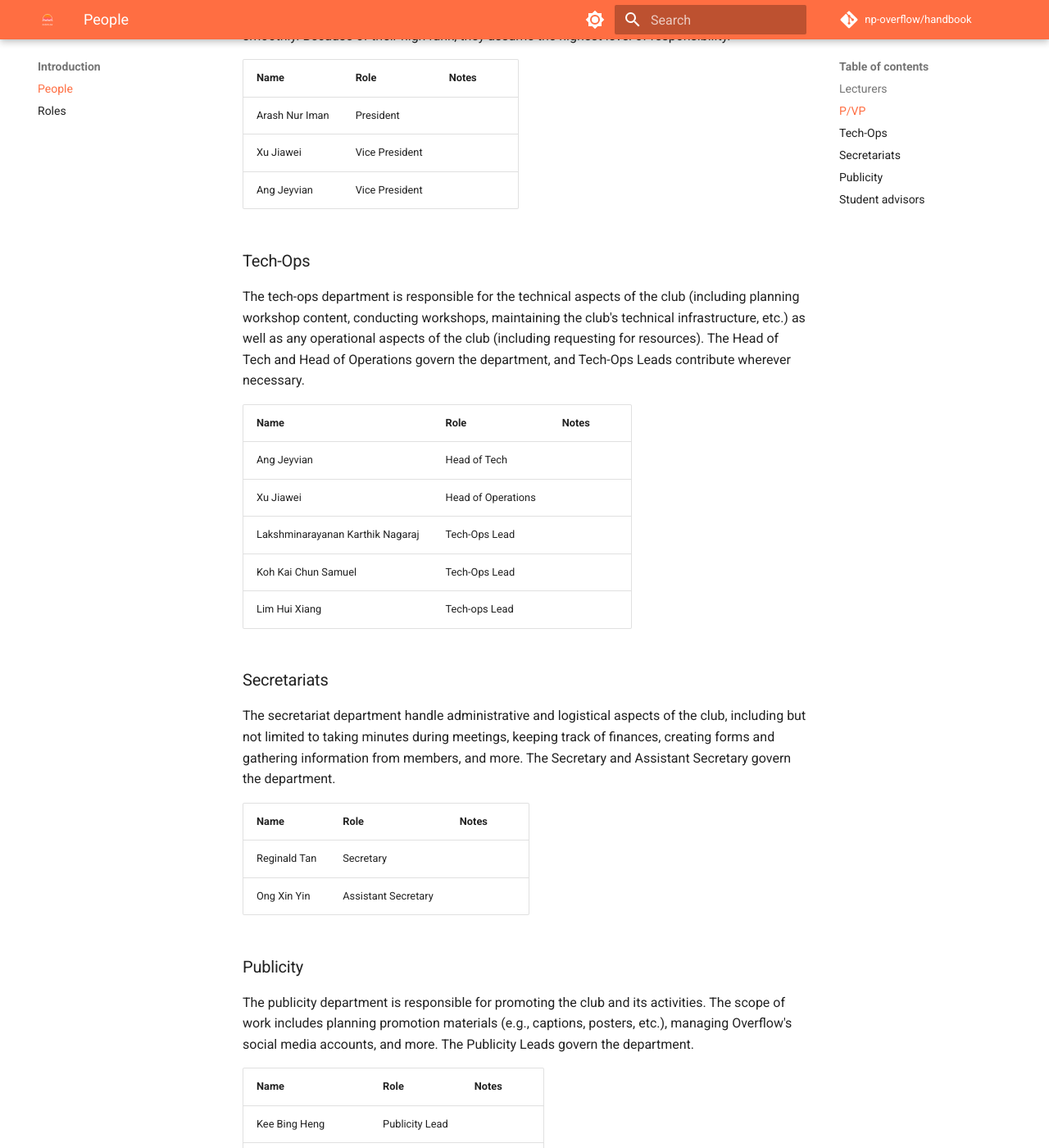
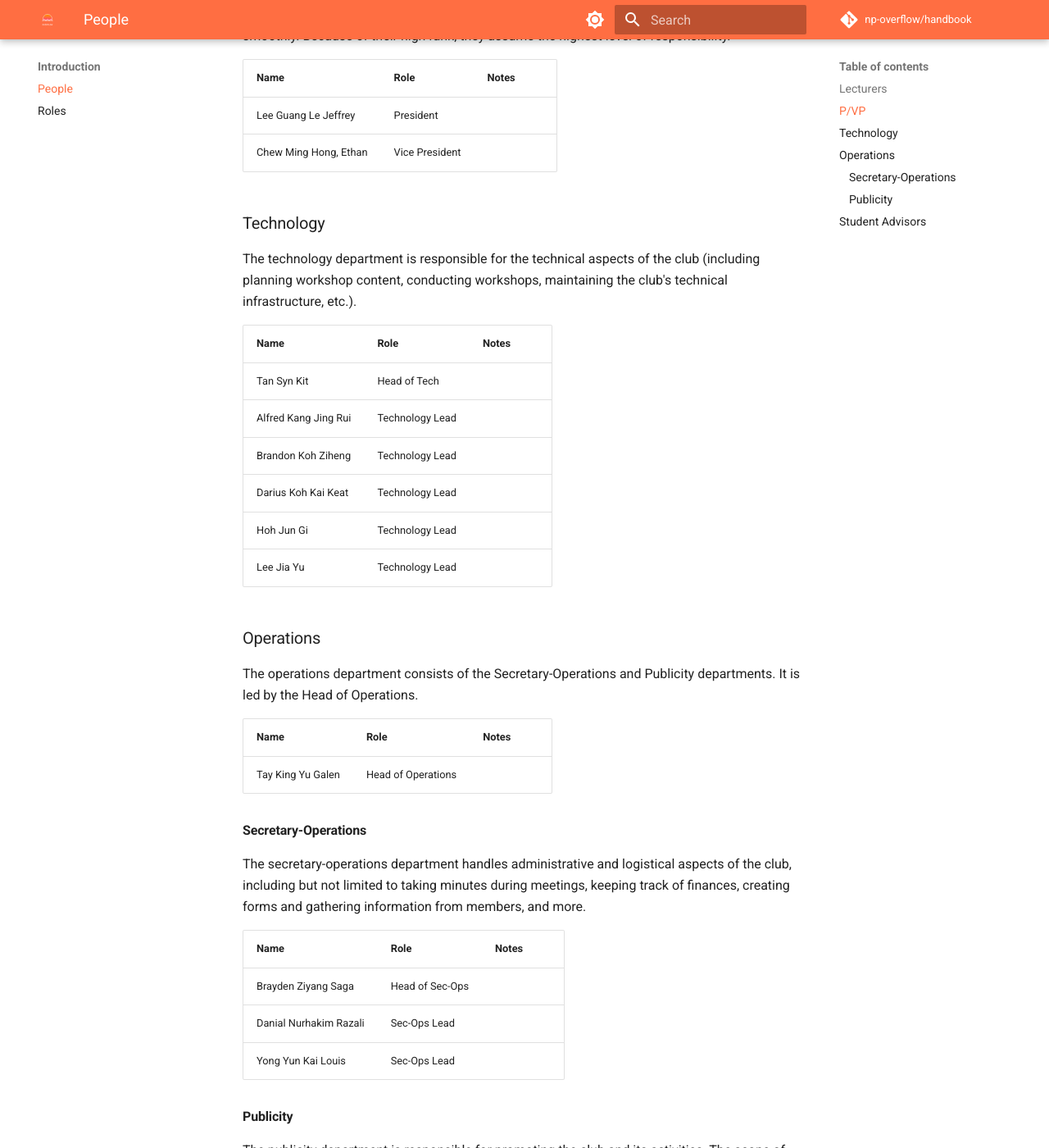
Before and after one commit to np-overflow/handbook, an MkDocs documentation site: the page built from docs/introduction/people.md, in a window 1280 px wide and 1400 px high, scrolled down 734 px. Shown: the whole window at 82% size. Built offline with MkDocs 1.6.1 and Material for MkDocs 9.7.7, drawn with Linux system fonts in a browser that asks for light colours; comment, search, counter and statistics services are not loaded; some of the changed text lies outside the part shown.

Commit message:
feat: update excos and roles

```diff
--- a/docs/introduction/people.md
+++ b/docs/introduction/people.md
@@ -16,50 +16,60 @@ Lecturers are the advisors of Overflow. They provide guidance and support to the
 
 The President and Vice-President(s) are the highest-ranking members of the club. They are responsible for setting the direction of the club and ensuring that the club continues to run smoothly. Because of their high rank, they assume the highest level of responsibility.
 
-| Name           | Role           | Notes |
-| -------------- | -------------- | ----- |
-| Arash Nur Iman | President      |       |
-| Xu Jiawei      | Vice President |       |
-| Ang Jeyvian    | Vice President |       |
+| Name                  | Role           | Notes |
+| --------------------- | -------------- | ----- |
+| Lee Guang Le Jeffrey  | President      |       |
+| Chew Ming Hong, Ethan | Vice President |       |
 
-### Tech-Ops
+### Technology
 
-The tech-ops department is responsible for the technical aspects of the club (including planning workshop content, conducting workshops, maintaining the club's technical infrastructure, etc.) as well as any operational aspects of the club (including requesting for resources). The Head of Tech and Head of Operations govern the department, and Tech-Ops Leads contribute wherever necessary.
+The technology department is responsible for the technical aspects of the club (including planning workshop content, conducting workshops, maintaining the club's technical infrastructure, etc.).
 
-| Name                             | Role               | Notes |
-| -------------------------------- | ------------------ | ----- |
-| Ang Jeyvian                      | Head of Tech       |       |
-| Xu Jiawei                        | Head of Operations |       |
-| Lakshminarayanan Karthik Nagaraj | Tech-Ops Lead      |       |
-| Koh Kai Chun Samuel              | Tech-Ops Lead      |       |
-| Lim Hui Xiang                    | Tech-ops Lead      |       |
+| Name                  | Role            | Notes |
+| --------------------- | --------------- | ----- |
+| Tan Syn Kit           | Head of Tech    |       |
+| Alfred Kang Jing Rui  | Technology Lead |       |
+| Brandon Koh Ziheng    | Technology Lead |       |
+| Darius Koh Kai Keat   | Technology Lead |       |
+| Hoh Jun Gi            | Technology Lead |       |
+| Lee Jia Yu            | Technology Lead |       |
 
-### Secretariats
+### Operations
 
-The secretariat department handle administrative and logistical aspects of the club, including but not limited to taking minutes during meetings, keeping track of finances, creating forms and gathering information from members, and more. The Secretary and Assistant Secretary govern the department.
+The operations department consists of the Secretary-Operations and Publicity departments. It is led by the Head of Operations.
 
-| Name         | Role                | Notes |
-| ------------ | ------------------- | ----- |
-| Reginald Tan | Secretary           |       |
-| Ong Xin Yin  | Assistant Secretary |       |
+| Name              | Role               | Notes |
+| ----------------- | ------------------ | ----- |
+| Tay King Yu Galen | Head of Operations |       |
 
-### Publicity
+#### Secretary-Operations
 
-The publicity department is responsible for promoting the club and its activities. The scope of work includes planning promotion materials (e.g., captions, posters, etc.), managing Overflow's social media accounts, and more. The Publicity Leads govern the department.
+The secretary-operations department handles administrative and logistical aspects of the club, including but not limited to taking minutes during meetings, keeping track of finances, creating forms and gathering information from members, and more.
 
-| Name                | Role           | Notes |
-| ------------------- | -------------- | ----- |
-| Kee Bing Heng       | Publicity Lead |       |
-| Koh Kai Chun Samuel | Publicity Lead |       |
+| Name                   | Role            | Notes |
+| ---------------------- | --------------- | ----- |
+| Brayden Ziyang Saga    | Head of Sec-Ops |       |
+| Danial Nurhakim Razali | Sec-Ops Lead    |       |
+| Yong Yun Kai Louis     | Sec-Ops Lead    |       |
 
-### Student advisors
+#### Publicity
+
+The publicity department is responsible for promoting the club and its activities. The scope of work includes planning promotion materials (e.g., captions, posters, etc.), managing Overflow's social media accounts, and more.
+
+| Name           | Role              | Notes |
+| -------------- | ----------------- | ----- |
+| Sung Yeji      | Head of Publicity |       |
+| Loh Sze Kye    | Publicity Lead    |       |
+| Quek Tsun Yang | Publicity Lead    |       |
+
+### Student Advisors
 
 Student advisors are senior members of the club who provide guidance and support to the EXCO. They do not make decisions for the club, but are a valuable source of advice and experience. They usually work together with higher-ranking members of the club, particularly the P/VP(s) and the lecturers, and give input wherever necessary.
 
-| Name                | Role            | Notes        |
-| ------------------- | --------------- | ------------ |
-| Qin Guan            | Student Advisor |              |
-| Lai Wai Hang        | Student Advisor |              |
-| Jimmy Lew Kwong Yi  | Student Advisor | never retire |
-| Yong Zong Han Ryan  | Student Advisor |              |
-| Addison Chua Jie Yi | Student Advisor |              |
+| Name                | Role            | Notes |
+| ------------------- | --------------- | ----- |
+| Arash Nur Iman      | Student Advisor |       |
+| Xu Jiawei           | Student Advisor |       |
+| Ang Jeyvian         | Student Advisor |       |
+| Kee Bing Heng       | Student Advisor |       |
+| Koh Kai Chun Samuel | Student Advisor |       |
--- a/docs/introduction/roles.md
+++ b/docs/introduction/roles.md
@@ -8,14 +8,12 @@ The Overflow EXCO has a largely flat hierarchy, meaning that everyone is encoura
 - Cares for and manages all departments in Overflow EXCO
 - Assumes the highest level of responsibility in Overflow
 
-## Tech-Ops
+## Technology
 
 - Organises and conducts workshops
   - Determines what needs to be requested for workshops and what needs to be done for workshops
 - Provides and sources for tech expertise in Overflow's activities
 - Picks up and shares new technologies as needed
-- Sources for external opportunities, activities, or speakers for Overflow's activities
-- Conducts and facilitates technical training and advice if needed for competitions
 
 ### Description
 
@@ -27,15 +25,26 @@ You are expected to be directly involved in the production of all the various ev
   - Major events (i.e., PIOI and ByteHackz)
 - Selection of topics to be covered in weekly workshops during current academic semester
 
-Additionally, the operations part of the role involves communicating with various other departments to help plan and enforce certain operations within events. Managing projects revolving Overflow's day-to-day functions would also require skills such as management of delegating duties, flexibility and conversational skills.
-
 Events you may have heard of include but are not limited to
 
 - PIOI
 - ByteHackz
 - CCA Fiesta
 
-## Publicity
+## Operations
+
+### Secretary-Operations
+
+- Takes attendance for all Overflow activities
+- Takes minutes during Overflow meetings
+- Manages financial procedures and assets, such as collation of purchase requests, reimbursements and budgeting, and stock-taking of assets (usually done together with tech team for tech-related assets)
+- Takes care of and organises all Overflow documents
+
+#### Description
+
+You are responsible for communicating with various other departments to help plan and enforce certain operations within events. Managing projects revolving Overflow's day-to-day functions would also require skills such as management of delegating duties, flexibility and conversational skills.
+
+### Publicity
 
 - Maintains and improves Oveflow’s image and outreach
 - Publicises the events and/or activities hosted by Overflow through various channels
@@ -44,19 +53,8 @@ Events you may have heard of include but are not limited to
 - Handles publicity-related operations, documents and collateral (e.g., preparation of publicity collateral for events, liaising with vendors of jackets/t-shirts/name cards)
 - Maintains and/or improves Overflow’s social media accounts and website
 
-### Description
+#### Description
 
-You are responsible for the management of the club’s social media platforms: Instagram and Discord. Your responsibility also lies in the creation of Instagram post, posters and other physical and virtual contents used for publicizing and advertising the weekly workshops, bootcamps, and other important events such as ByteHackz and PIOI. You are required to be constantly active on social media and display your skills of content creation and writing to the best of your ability.
+You are responsible for the management of the club’s social media platforms: Instagram and Discord. Your responsibility also lies in the creation of Instagram post, posters and other physical and virtual contents used for publicizing and advertising the weekly workshops, bootcamps, and other important events such as ByteHackz and PIOI.
 
 You would need to work together with other EXCO members in planning and creation of these publicity materials.
-
-## Secretariat
-
-- Takes attendance for all Overflow activities
-- Takes minutes during Overflow meetings
-- Manages financial procedures and assets, such as collation of purchase requests, reimbursements and budgeting, and stock-taking of assets (usually done together with tech team for tech-related assets)
-- Takes care of and organises all Overflow documents
-
-### Description
-
-You are required to help manage the clubs administrative matters. This includes session attendance, sign-ups, forms, members, reciepts, meeting minutes, and SharePoint. You are also required to actively help out with events such as PIOI, ByteHackz, Open House, CCA Fiesta, and conduct sessions.
```
